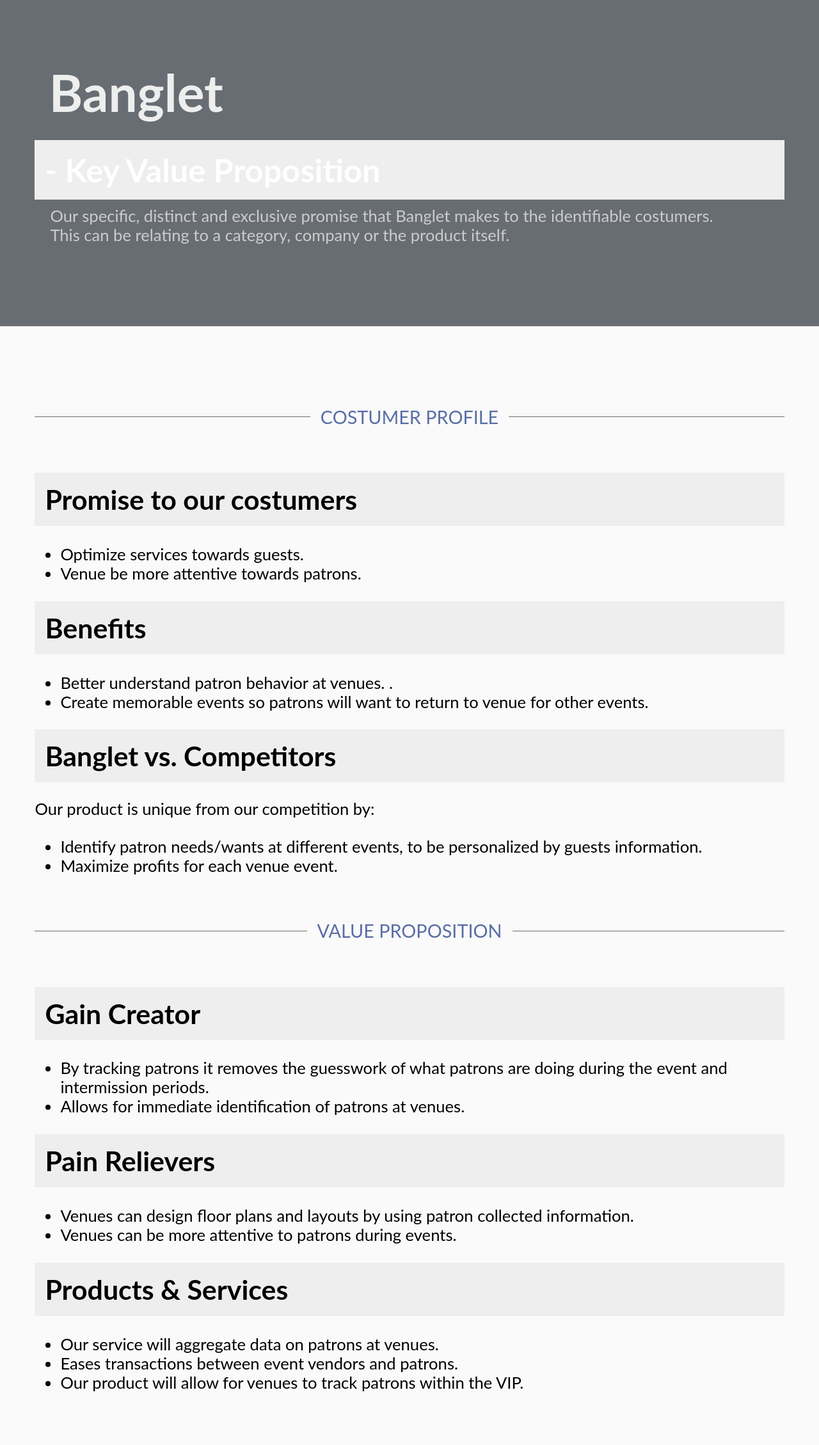
After one commit to klhernan1/ece140-individual, a Python web app: template web/src/templates/kvp.html in a window 1280 px wide. The commit adds this page. Shown: the whole page at 64% size. Run offline with Jinja, Linux system fonts and the light colour scheme; the template is opened without the code that fills it, so the values that code supplies are empty.

Commit message:
up to assignment 2

```diff
--- /dev/null
+++ b/web/src/templates/kvp.html
@@ -0,0 +1,74 @@
+<!doctype html>
+<html lang="en">
+
+  <head>
+    <!-- Required meta tags -->
+    <meta charset="utf-8">
+    <meta name="viewport" content="width=device-width, initial-scale=1, shrink-to-fit=no">
+
+    <!-- Page Info -->
+    <title>Product description</title>
+    <meta name="author" content="Karen Hernandez">
+    <meta name="description" content="Individual Website ECE 140B">
+
+    <link rel="stylesheet" type="text/css" href="css/agile.css">
+  </head>
+
+  <body>
+
+    <div class='hero'>
+      <h1> Banglet </h1>
+      <h2> -  Key Value Proposition </h2>
+      <p> Our specific, distinct and exclusive promise that Banglet makes to the identifiable costumers. </p>
+      <p> This can be relating to a category, company or the product itself. </p>
+    </div>
+
+    <section class='padding-responsive'>
+
+      <div class='separator'> Costumer Profile </div>
+
+      <h3> Promise to our costumers </h3>
+      <ul>
+        <li> Optimize services towards guests. </li>
+        <li> Venue be more attentive towards patrons. </li>
+      </ul>
+
+      <h3> Benefits </h3>
+      <ul>
+        <li> Better understand patron behavior at venues. .  </li>
+        <li> Create memorable events so patrons will want to return to venue for other events. </li>
+      </ul>
+
+      <h3> Banglet vs. Competitors </h3>
+      <p> Our product is unique from our competition by:</p>
+      <ul>
+        <li> Identify patron needs/wants at different events, to be personalized by guests information. </li>
+        <li> Maximize profits for each venue event. </li>
+      </ul>
+
+      <div class='separator'> Value Proposition </div>
+      <p></p>
+      <h3> Gain Creator </h3>
+      <ul>
+        <li> By tracking patrons it removes the guesswork of what patrons are doing during the event and intermission periods. </li>
+        <li> Allows for immediate identification of patrons at venues. </li>
+      </ul>
+
+      <h3> Pain Relievers </h3>
+      <ul>
+        <li> Venues can design floor plans and layouts by using patron collected information. </li>
+        <li> Venues can be more attentive to patrons during events. </li>
+      </ul>
+
+      <h3> Products & Services </h3>
+      <ul>
+        <li> Our service will aggregate data on patrons at venues. </li>
+        <li> Eases transactions between event vendors and patrons. </li>
+        <li> Our product will allow for venues to track patrons within the VIP. </li>
+      </ul>
+
+
+    </section>
+
+  </body>
+</html>
```
Also changed, not shown: web/src/server.py (+20 -0 lines), web/src/templates/home.html (+50 -6 lines), web/src/templates/product.html (added, +51 -0 lines).
